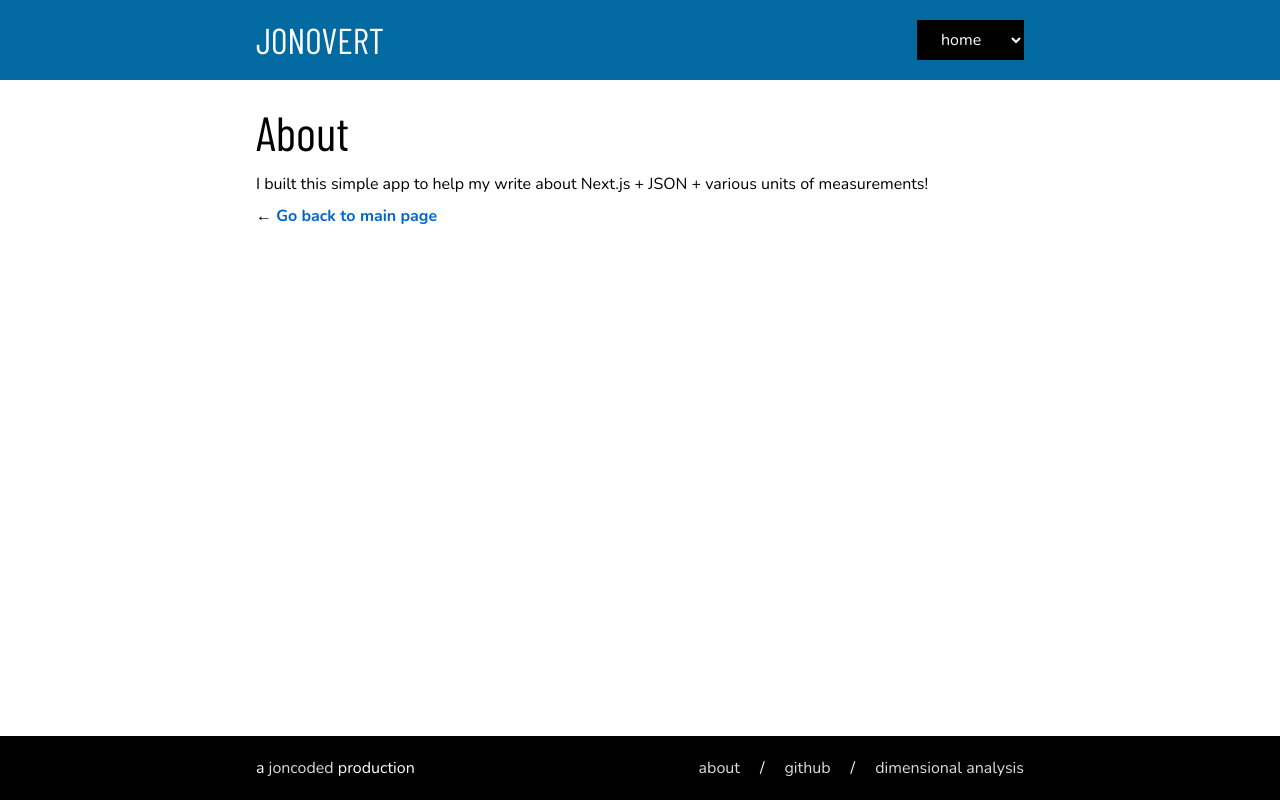
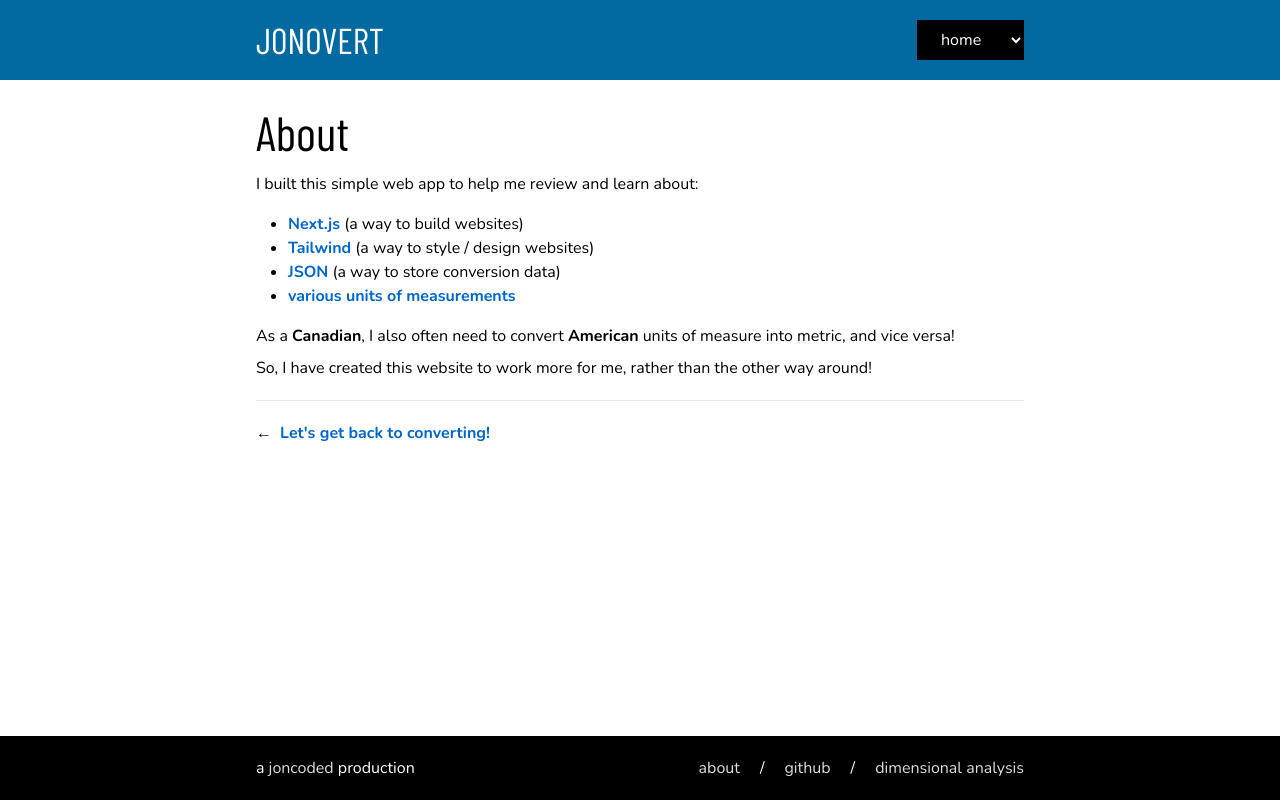
Before and after one commit to joncoded/jonovert, a Next.js app: page /about in a window 1280 px wide. Built offline with nearby package versions, Linux system fonts and the light colour scheme; a web font is replaced by a local one.

Commit message:
updating static pages

```diff
--- a/app/about/page.tsx
+++ b/app/about/page.tsx
@@ -4,9 +4,29 @@ import { MainDiv } from "../../components/main"
 export default function About() {
   return (
     <MainDiv>
+
       <h2 className="text-5xl font-light">About</h2>
-      <p>I built this simple app to help my write about Next.js + JSON + various units of measurements!</p>
-      <p><span aria-hidden="true">&larr;</span> <Link href="/">Go back to main page</Link></p>
+
+      <p>I built this simple web app to help me review and learn about:</p>
+
+      <ul>
+        <li><Link href="https://nextjs.org" target="_blank">Next.js</Link> (a way to build websites)</li>
+        <li><Link href="https://www.tailwindcss.com" target="_blank">Tailwind</Link> (a way to style / design websites)</li>
+        <li><Link href="https://www.json.org/json-en.html" target="_blank">JSON</Link> (a way to store conversion data)</li>
+
+        <li><Link href="https://en.wikipedia.org/wiki/Unit_of_measurement" target="_blank">various units of measurements</Link></li>
+      </ul>
+
+      <p>As a <strong>Canadian</strong>, I also often need to convert <strong>American</strong> units of measure into metric, and vice versa!</p>
+
+      <p>So, I have created this website to work more for me, rather than the other way around!</p>
+
+      <hr className="my-5" />
+
+      <p>
+        <span aria-hidden="true" className="mr-2">&larr;</span>
+        <Link href="/">Let's get back to converting!</Link>
+      </p>
     </MainDiv>
   )
 
--- a/app/page.tsx
+++ b/app/page.tsx
@@ -2,7 +2,6 @@
 
 import { MainDiv } from "../components/main"
 import { useRouter } from "next/navigation"
-import Link from "next/link"
 
 export default function Home() {
 
@@ -30,9 +29,6 @@ export default function Home() {
         <option value="/time">time</option>
       </select>
 
-
-
-
     </MainDiv>
   )
 }
```
